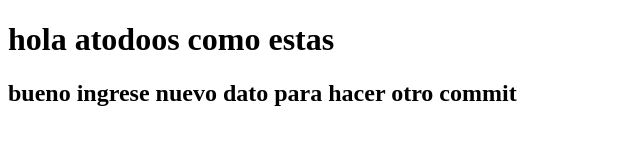
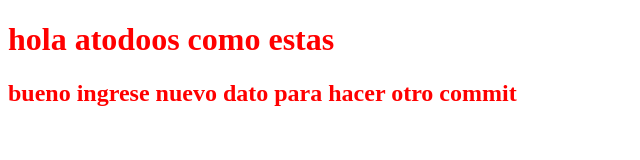
Before and after one commit to elinil/prueba1, a plain HTML site: page index.html in a window 1280 px wide. Shown: the whole page, without its empty margins (0-640 px from the left). Drawn offline with Linux system fonts and the light colour scheme.

Commit message:
aqui agregando el css
aqui agregando el color en el css

```diff
--- a/index.html
+++ b/index.html
@@ -1,8 +1,9 @@
 <!DOCTYPE html>
 <html Long="es">
 <head>
+
 <title>hola mundo</title>
-
+<link href="main.css" rel="stylesheet type="text/css>
 </head>
 
 <body>
--- /dev/null
+++ b/main.css
@@ -0,0 +1,3 @@
+body{
+color:red;
+}
```
